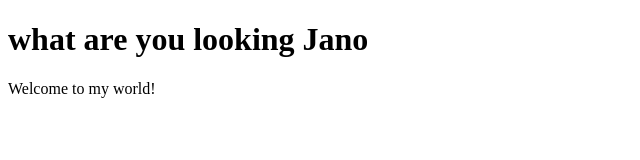
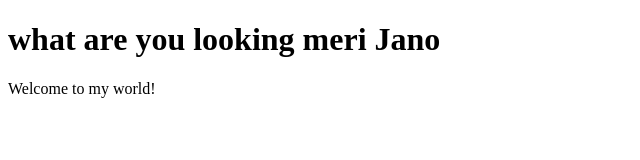
Before and after one commit to Fano-Hashmi/Practise, a website: page index.html in a window 1280 px wide. Shown: the whole page, without its empty margins (0-640 px from the left). Drawn offline with Linux system fonts and the light colour scheme.

Commit message:
Update heading text in index.html

```diff
--- a/index.html
+++ b/index.html
@@ -1,7 +1,7 @@
 <!DOCTYPE html>
 <html>
 <body>
-<h1>what are you looking Jano</h1>
+<h1>what are you looking meri Jano</h1>
 <p>Welcome to my world!</p>
 </body>
 </html>
```
